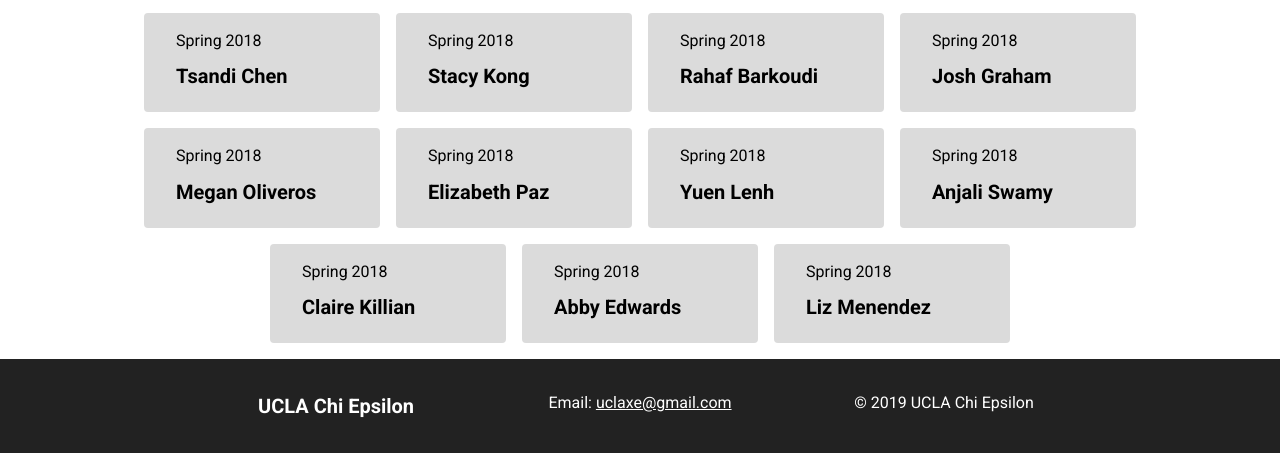
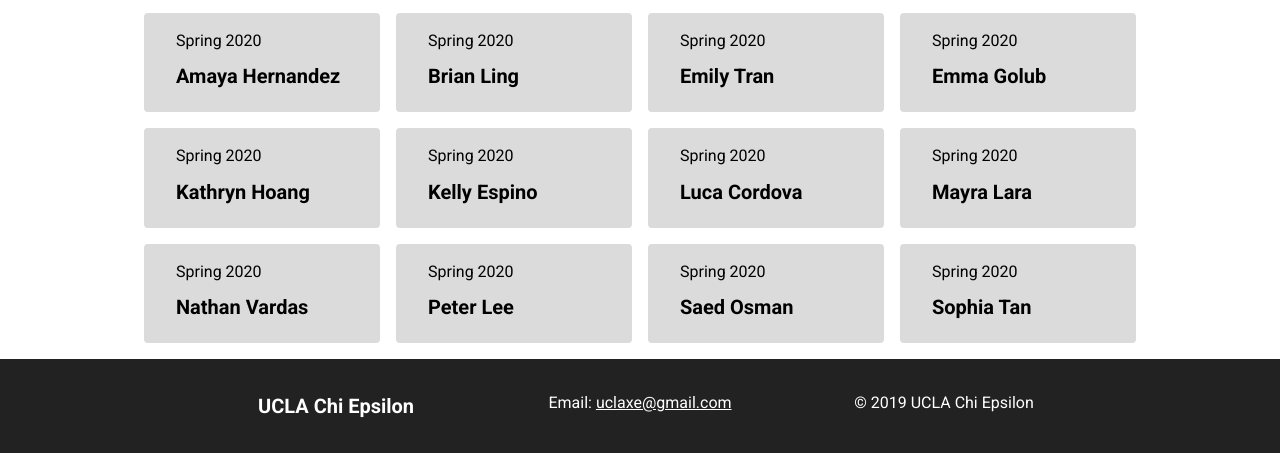
Before and after one commit to uclachiepsilon/uclachiepsilon.github.io, a plain HTML site: page members/index.html in a window 1280 px wide. Shown: the part 1022-1475 px from the top of the page. Drawn offline with Linux system fonts and the light colour scheme.

Commit message:
Update Intiates Spring 2020

```diff
--- a/members/index.html
+++ b/members/index.html
@@ -54,79 +54,86 @@
 
   <div class="card">
 
-    <div>Spring 2018</div>
+    <div>Spring 2020</div>
 
-    <div><h4>Tsandi Chen</h4></div>
+    <div><h4>Amaya Hernandez</h4></div>
   </div>
 
   <div class="card">
 
-    <div>Spring 2018</div>
+    <div>Spring 2020</div>
 
-    <div><h4>Stacy Kong</h4></div>
+    <div><h4>Brian Ling</h4></div>
   </div>
 
   <div class="card">
 
-    <div>Spring 2018</div>
+    <div>Spring 2020</div>
 
-    <div><h4>Rahaf Barkoudi</h4></div>
+    <div><h4>Emily Tran</h4></div>
   </div>
 
   <div class="card">
 
-    <div>Spring 2018</div>
+    <div>Spring 2020</div>
 
-    <div><h4>Josh Graham</h4></div>
+    <div><h4>Emma Golub</h4></div>
   </div>
 
   <div class="card">
 
-    <div>Spring 2018</div>
+    <div>Spring 2020</div>
 
-    <div><h4>Megan Oliveros</h4></div>
+    <div><h4>Kathryn Hoang</h4></div>
   </div>
 
   <div class="card">
 
-    <div>Spring 2018</div>
+    <div>Spring 2020</div>
 
-    <div><h4>Elizabeth Paz</h4></div>
+    <div><h4>Kelly Espino</h4></div>
   </div>
 
   <div class="card">
 
-    <div>Spring 2018</div>
+    <div>Spring 2020</div>
 
-    <div><h4>Yuen Lenh</h4></div>
+    <div><h4>Luca Cordova</h4></div>
   </div>
 
   <div class="card">
 
-    <div>Spring 2018</div>
+    <div>Spring 2020</div>
 
-    <div><h4>Anjali Swamy</h4></div>
+    <div><h4>Mayra Lara</h4></div>
   </div>
 
   <div class="card">
 
-    <div>Spring 2018</div>
+    <div>Spring 2020</div>
 
-    <div><h4>Claire Killian</h4></div>
+    <div><h4>Nathan Vardas</h4></div>
   </div>
 
   <div class="card">
 
-    <div>Spring 2018</div>
+    <div>Spring 2020</div>
 
-    <div><h4>Abby Edwards</h4></div>
+    <div><h4>Peter Lee</h4></div>
   </div>
 
   <div class="card">
 
-    <div>Spring 2018</div>
+    <div>Spring 2020</div>
 
-    <div><h4>Liz Menendez</h4></div>
+    <div><h4>Saed Osman</h4></div>
+  </div>
+
+  <div class="card">
+
+    <div>Spring 2020</div>
+
+    <div><h4>Sophia Tan</h4></div>
   </div>
 
 
```
Also changed, not shown: index.xml (+25 -22 lines).
